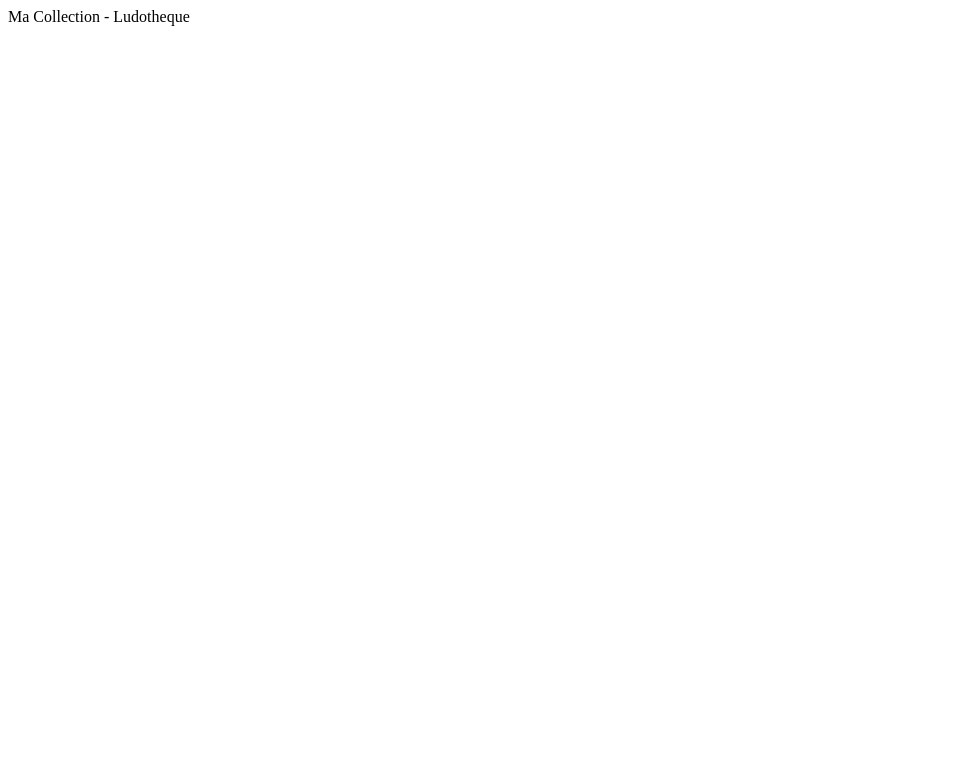
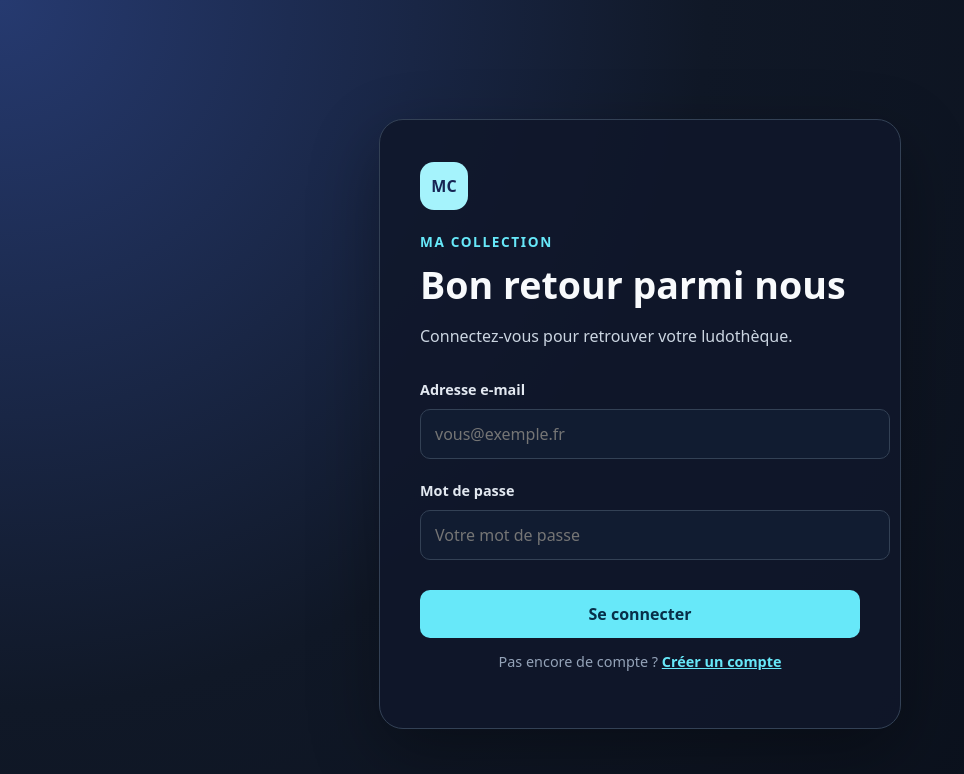
Before and after one commit to MathCat975/Ma-Collection-, a React (Vite) app in the folder web/: page / in a window 1280 px wide. Shown: the top 774 px of the page, without its empty margins (0-964 px from the left). Built offline with nearby package versions, Linux system fonts and the light colour scheme.

Commit message:
feat: ajouter la structure de la page de connexion

```diff
--- a/web/src/App.tsx
+++ b/web/src/App.tsx
@@ -1,3 +1,38 @@
+import { FormEvent, useState } from "react";
+
+type LoginForm = { email: string; password: string };
+
 export function App(): JSX.Element {
-  return <main>Ma Collection - Ludotheque</main>;
+    const [form, setForm] = useState<LoginForm>({ email: "", password: "" });
+    const [message, setMessage] = useState<string>("");
+
+    function handleSubmit(event: FormEvent<HTMLFormElement>): void {
+        event.preventDefault();
+        if (!form.email.trim() || !form.password.trim()) {
+            setMessage("Veuillez renseigner votre adresse e-mail et votre mot de passe.");
+            return;
+        }
+        setMessage("Formulaire prêt : la connexion à l’API sera ajoutée prochainement.");
+    }
+
+    return (
+        <main className="login-page">
+            <style>{`body{margin:0;font-family:system-ui,sans-serif;background:#101827;color:#f8fafc}.login-page{min-height:100vh;display:grid;place-items:center;padding:24px;background:radial-gradient(circle at top left,#263a70 0,#101827 46%,#090e18 100%)}.login-card{width:min(100%,440px);padding:42px 40px;border:1px solid #334155;border-radius:24px;background:#0f172add;box-shadow:0 24px 70px #0005}.brand-mark{width:48px;height:48px;display:grid;place-items:center;border-radius:14px;color:#172554;background:#a5f3fc;font-weight:800}.eyebrow{margin:22px 0 8px;color:#67e8f9;font-size:.85rem;font-weight:700;text-transform:uppercase;letter-spacing:.12em}h1{margin:0;font-size:clamp(1.8rem,5vw,2.35rem)}.intro{margin:14px 0 30px;color:#cbd5e1;line-height:1.6}.login-form{display:grid;gap:10px}label{color:#e2e8f0;font-size:.9rem;font-weight:600}input{width:100%;margin-bottom:12px;padding:13px 14px;border:1px solid #334155;border-radius:10px;color:#f8fafc;background:#111c31;font:inherit;outline:none}input:focus{border-color:#67e8f9}button{margin-top:8px;padding:13px 16px;border:0;border-radius:10px;color:#082f49;background:#67e8f9;font:inherit;font-weight:800;cursor:pointer}.form-message{color:#a5f3fc}.signup-link{text-align:center;color:#94a3b8;font-size:.9rem}a{color:#67e8f9;font-weight:700}@media(max-width:480px){.login-card{padding:32px 24px}}`}</style>
+            <section className="login-card" aria-labelledby="login-title">
+                <div className="brand-mark" aria-hidden="true">MC</div>
+                <p className="eyebrow">Ma Collection</p>
+                <h1 id="login-title">Bon retour parmi nous</h1>
+                <p className="intro">Connectez-vous pour retrouver votre ludothèque.</p>
+                <form className="login-form" onSubmit={handleSubmit}>
+                    <label htmlFor="email">Adresse e-mail</label>
+                    <input id="email" name="email" type="email" autoComplete="email" placeholder="vous@exemple.fr" value={form.email} onChange={(event) => setForm({ ...form, email: event.target.value })} required />
+                    <label htmlFor="password">Mot de passe</label>
+                    <input id="password" name="password" type="password" autoComplete="current-password" placeholder="Votre mot de passe" value={form.password} onChange={(event) => setForm({ ...form, password: event.target.value })} required />
+                    <button type="submit">Se connecter</button>
+                    {message && <p className="form-message" role="status">{message}</p>}
+                </form>
+                <p className="signup-link">Pas encore de compte ? <a href="#register">Créer un compte</a></p>
+            </section>
+        </main>
+    );
 }
```
